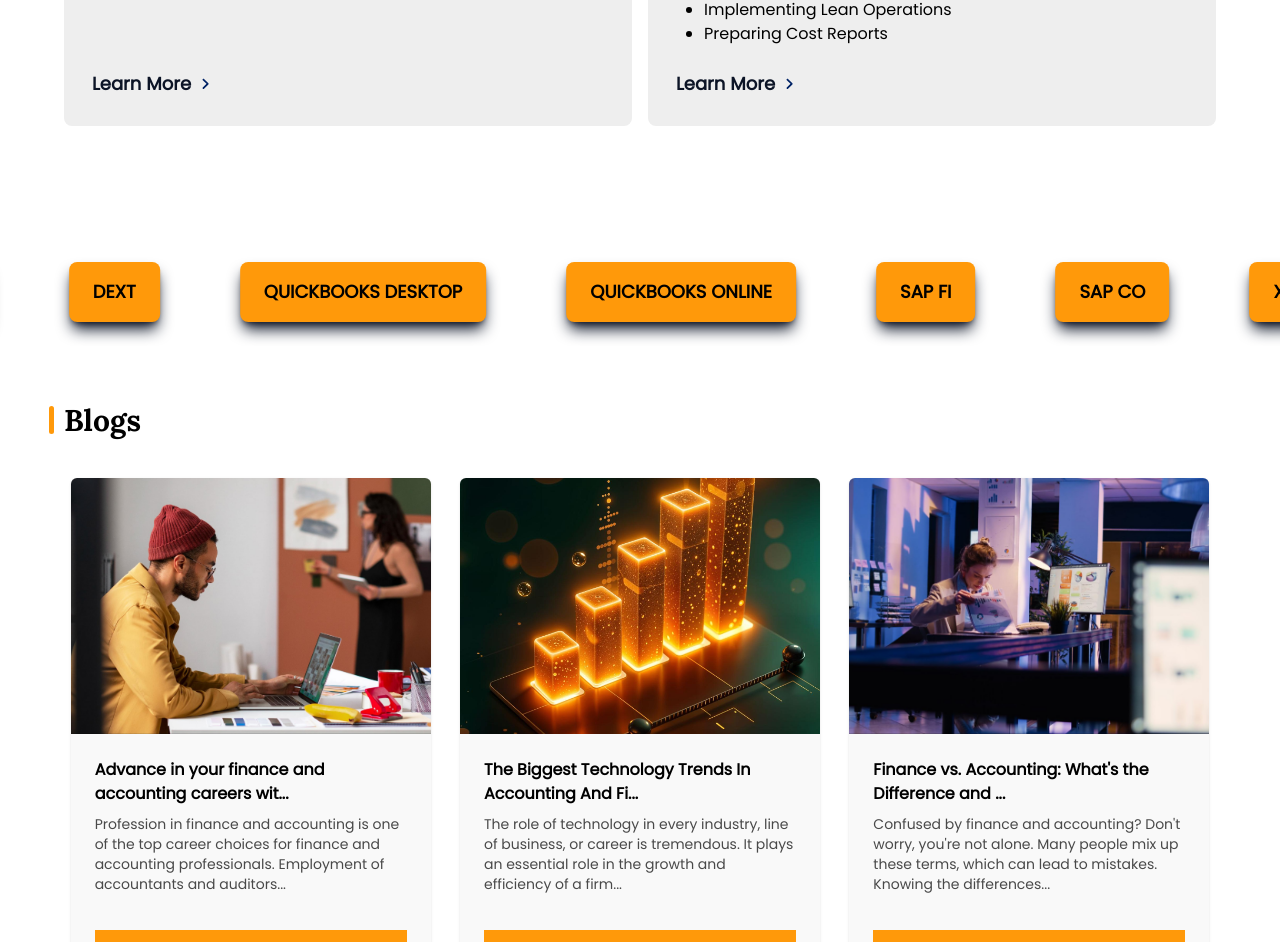
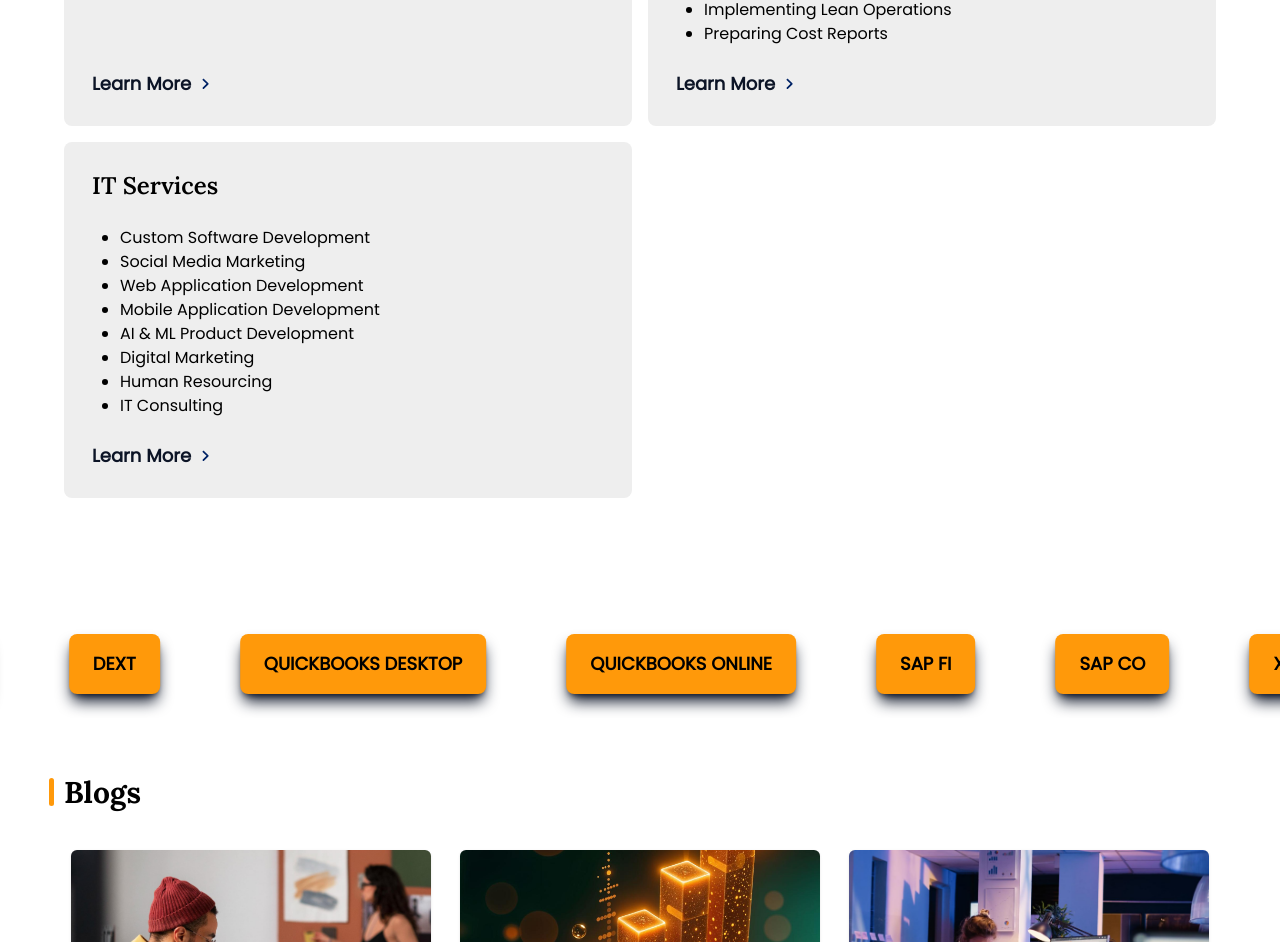
Before and after one commit to solemannoushad/Bizfinx79, a Next.js app: page /services in a window 1280 px wide. Shown: the part 2130-3072 px from the top of the page. Built offline with nearby package versions, Linux system fonts and the light colour scheme; some icons are missing.

Commit message:
it-services page added

```diff
--- a/next.config.ts
+++ b/next.config.ts
@@ -2,7 +2,7 @@
 
 const nextConfig: NextConfig = {
   /* config options here */
-  output: 'export',
+  // output: 'export',
 };
 
 export default nextConfig;
--- a/src/components/SubServiceHero.tsx
+++ b/src/components/SubServiceHero.tsx
@@ -14,18 +14,20 @@
       <section className="z-30 w-screen h-screen max-h-[800px] min-h-[700px] bg-foreground flex items-center">
         <div className="max-w-7xl flex items-center px-10 mx-auto mt-10 z-30">
           <div className="hero-content w-full flex flex-col">
-            <h1 className="uppercase text-2xl font-semibold text-secondary">{title}</h1>
+            <h1 className="uppercase text-2xl font-semibold text-secondary">
+              {title}
+            </h1>
             <p className="text-white text-xl font-normal my-4">{txt}</p>
+            <div className="inline">
+            <Button
+              title="Explore Devstella"
+              icon={true}
+              onClick={() => {
+                window.open("https://devstella.com/", "_blank");
+              }}
+            />
+            </div>
           </div>
-          {/* <div className="hero-img hidden md:block md:w-1/2 px-10">
-            <div className="img w-full h-[32rem] bg-transparent rounded-2xl overflow-hidden shadow-sm">
-              <img
-                className="w-full h-full object-cover"
-                src={`/images/${image}`}
-                alt="BizFinX79"
-              />
-            </div>
-          </div> */}
         </div>
       </section>
       <div className="absolute top-0 left-0 w-screen h-screen fade z-20 max-h-[800px] min-h-[700px]"></div>
--- a/src/content/ServiceSubPage.ts
+++ b/src/content/ServiceSubPage.ts
@@ -749,7 +749,109 @@
       }
     ],
     "chooseUsImage": "img-1.jpg"
+  },
+  {
+    "url": "it-services",
+    "title": "IT Services",
+    "heroTxt": "Unlock the full potential of your business with future-ready IT solutions. BizFinx79 partners with DevStella.com to deliver scalable, secure, and innovative technology services tailored to your enterprise needs.",
+    "heroImg": "Cloud hosting-pana.png",
+    "hero-link": true,
+    "firstCardTitle": "Technology That Drives Transformation",
+    "firstCardTxt": "Stay competitive in a digital-first world. Our collaboration with DevStella.com ensures you access world-class IT infrastructure, software development, and managed services designed to optimize your digital ecosystem.",
+    "firstCardImage": "trust.png",
+    "secondCardTitle": "Your Trusted Partner for End-to-End IT Solutions",
+    "secondCardTxt": "From cloud implementation to custom software, DevStella.com helps businesses streamline operations, enhance security, and future-proof their tech stack through agile and reliable IT support.",
+    "coreSpecialities": {
+    "heading": "Our Comprehensive IT Services via DevStella.com",
+    "specialities": [
+      {
+        "id": "custom-software-development",
+        "title": "Custom Software Development",
+        "points": [
+          "Tailored web and mobile applications built for performance and scalability.",
+          "Utilizes modern frameworks like React, Angular, Node.js, and Laravel."
+        ]
+      },
+      {
+        "id": "social-media-marketing",
+        "title": "Social Media Marketing",
+        "points": [
+          "Engage your audience with strategic, data-driven social campaigns.",
+          "Combine organic and paid media for maximum brand reach and ROI."
+        ]
+      },
+      {
+        "id": "web-app-development",
+        "title": "Web Application Development",
+        "points": [
+          "Create responsive, scalable apps with AI and real-time features.",
+          "Built with React, Django, Python, and integrated cloud services."
+        ]
+      },
+      {
+        "id": "mobile-app-development",
+        "title": "Mobile Application Development",
+        "points": [
+          "Develop intuitive cross-platform apps for Android and iOS.",
+          "Enhance UX with AI, push notifications, and offline functionality."
+        ]
+      },
+      {
+        "id": "ai-ml-development",
+        "title": "AI & ML Product Development",
+        "points": [
+          "Deploy intelligent systems using machine learning and deep learning.",
+          "Build custom AI models for predictive analytics, NLP, and vision tasks."
+        ]
+      },
+      {
+        "id": "digital-marketing",
+        "title": "Digital Marketing",
+        "points": [
+          "Drive measurable growth with SEO, PPC, email, and content marketing.",
+          "Optimize campaigns using data-driven CRO and ROI analysis."
+        ]
+      },
+      {
+        "id": "human-resourcing",
+        "title": "Human Resourcing",
+        "points": [
+          "Streamline recruitment and onboarding with AI-powered HR tools.",
+          "Enhance employee retention and productivity with workforce insights."
+        ]
+      },
+      {
+        "id": "it-consulting",
+        "title": "IT Consulting",
+        "points": [
+          "Align your IT strategy with business goals using expert consultation.",
+          "Includes cloud migration, security audits, and digital transformation."
+        ]
+      }
+    ]
+  },
+    "chooseHeading": "Why Choose BizFinx79 & DevStella.com for IT Services?",
+    "choosePoints": [
+      {
+        "title": "Innovative Technology Stack",
+        "txt": "Leverage the latest tools and frameworks to stay ahead of the curve."
+      },
+      {
+        "title": "Scalable Solutions",
+        "txt": "Our services grow with your business, from startups to enterprises."
+      },
+      {
+        "title": "Security-First Approach",
+        "txt": "Prioritize data privacy and risk mitigation at every level of IT deployment."
+      },
+      {
+        "title": "Expert Delivery Team",
+        "txt": "Access skilled developers, engineers, and consultants through DevStella.com."
+      }
+    ],
+    "chooseUsImage": "img-1.jpg"
   }
 
 
+
 ];
--- a/src/content/menu.ts
+++ b/src/content/menu.ts
@@ -329,6 +329,53 @@
                     }
                   ]
 
+            },
+            {
+                title: 'IT Services',
+                path: '/services/it-services',
+                "dropdown": [
+                  {
+                    "title": "Custom Software Development",
+                    "path": "/services/it-services#custom-software-development",
+                    "dropdown": []
+                  },
+                  {
+                    "title": "Social Media Marketing",
+                    "path": "/services/it-services#social-media-marketing",
+                    "dropdown": []
+                  },
+                  {
+                    "title": "Web Application Development",
+                    "path": "/services/it-services#web-app-development",
+                    "dropdown": []
+                  },
+                  {
+                    "title": "Mobile Application Development",
+                    "path": "/services/it-services#mobile-app-development",
+                    "dropdown": []
+                  },
+                  {
+                    "title": "AI & ML Product Development",
+                    "path": "/services/it-services#ai-ml-development",
+                    "dropdown": []
+                  },
+                  {
+                    "title": "Digital Marketing",
+                    "path": "/services/it-services#digital-marketing",
+                    "dropdown": []
+                  },
+                  {
+                    "title": "Human Resourcing",
+                    "path": "/services/it-services#human-resourcing",
+                    "dropdown": []
+                  },
+                  {
+                    "title": "IT Consulting",
+                    "path": "/services/it-services#it-consulting",
+                    "dropdown": []
+                  }
+                ]
+
             }
         ]
     },
--- a/src/content/services.ts
+++ b/src/content/services.ts
@@ -100,5 +100,20 @@
         "Preparing Cost Reports",
       ],
     },
+    {
+      "url": "it-services",
+      "title": "IT Services",
+      "points": [
+        "Custom Software Development",
+        "Social Media Marketing",
+        "Web Application Development",
+        "Mobile Application Development",
+        "AI & ML Product Development",
+        "Digital Marketing",
+        "Human Resourcing",
+        "IT Consulting"
+      ]
+    }
+
   ],
 };
```
